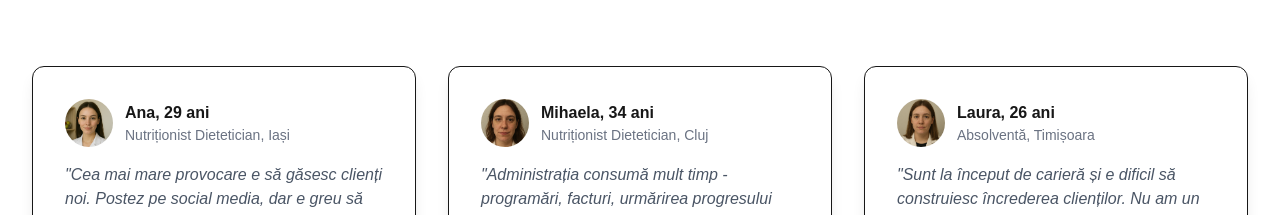
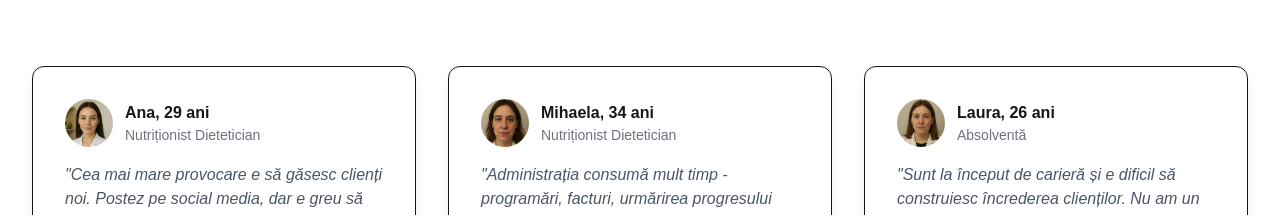
Before and after one commit to stefali1-dev/nutri-find, a Next.js app: page /nutritionisti in a window 1280 px wide. Shown: the part 3025-3240 px from the top of the page. Built offline with nearby package versions, Linux system fonts and the light colour scheme; no server answers.

Commit message:
Edit nutritionists text

```diff
--- a/src/pages/nutritionisti.tsx
+++ b/src/pages/nutritionisti.tsx
@@ -542,7 +542,7 @@ export default function NutritionistsPage() {
                                     />
                                     <div className="ml-3">
                                         <p className="font-semibold">Ana, 29 ani</p>
-                                        <p className="text-sm text-gray-500">Nutriționist Dietetician, Iași</p>
+                                        <p className="text-sm text-gray-500">Nutriționist Dietetician</p>
                                     </div>
                                 </div>
                                 <p className="text-gray-600 italic">
@@ -561,7 +561,7 @@ export default function NutritionistsPage() {
                                     />
                                     <div className="ml-3">
                                         <p className="font-semibold">Mihaela, 34 ani</p>
-                                        <p className="text-sm text-gray-500">Nutriționist Dietetician, Cluj</p>
+                                        <p className="text-sm text-gray-500">Nutriționist Dietetician</p>
                                     </div>
                                 </div>
                                 <p className="text-gray-600 italic">
@@ -580,7 +580,7 @@ export default function NutritionistsPage() {
                                     />
                                     <div className="ml-3">
                                         <p className="font-semibold">Laura, 26 ani</p>
-                                        <p className="text-sm text-gray-500">Absolventă, Timișoara</p>
+                                        <p className="text-sm text-gray-500">Absolventă</p>
                                     </div>
                                 </div>
                                 <p className="text-gray-600 italic">
```
